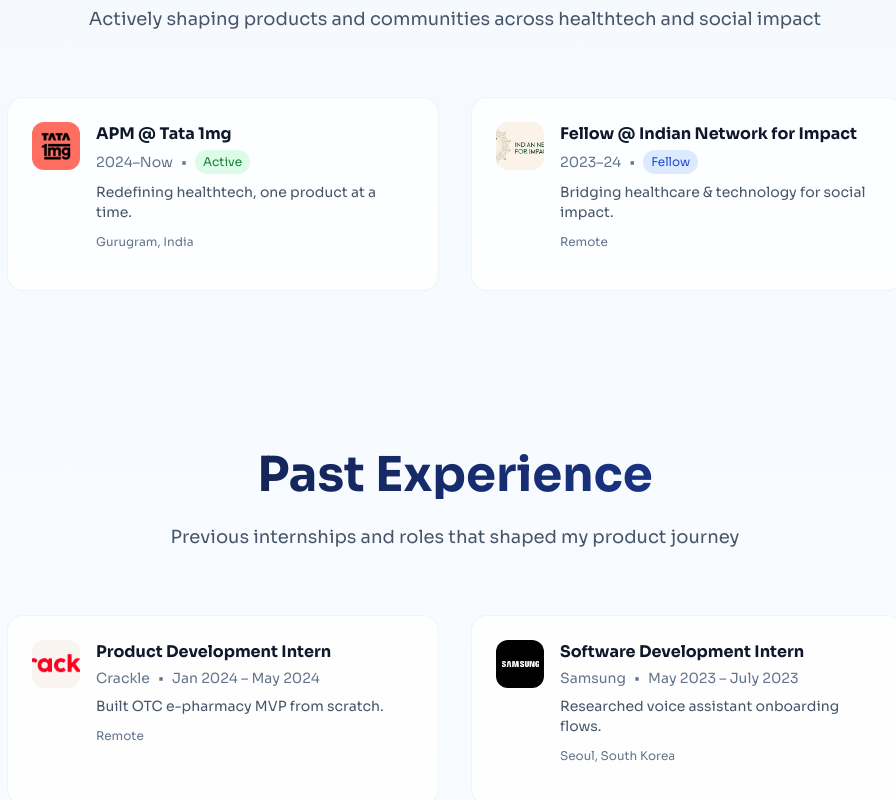
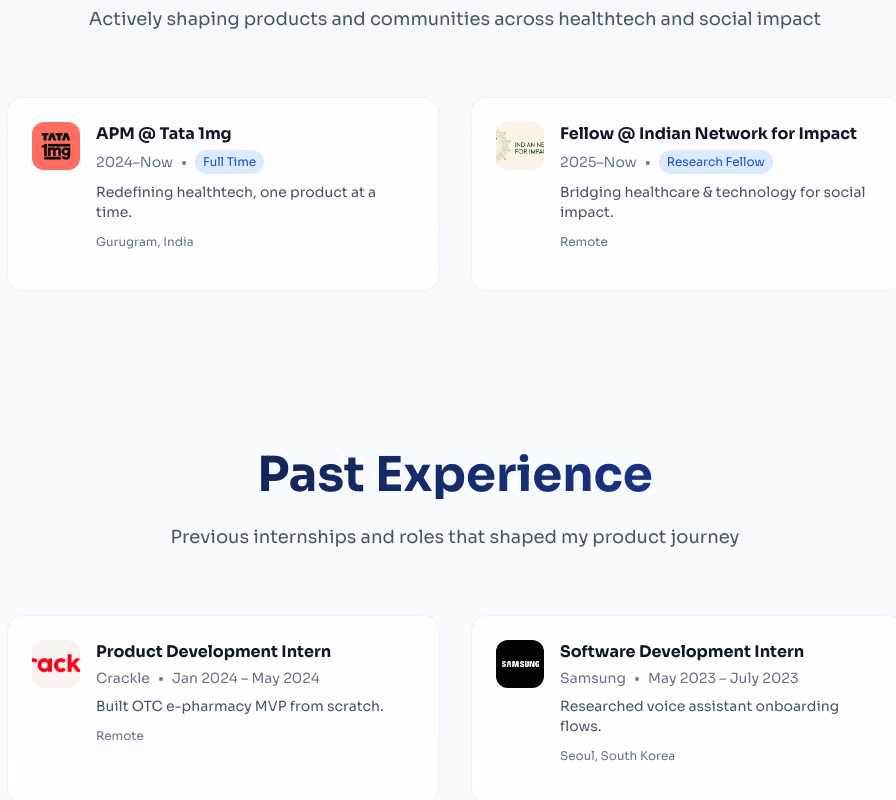
Before and after one commit to AnimeshJhawar/product-playground-stories, a React (Vite) app: page / in a window 1280 px wide. Shown: the part 1849-2649 px from the top of the page, without its empty margins (185-1081 px from the left). Built offline with nearby package versions, Linux system fonts and the light colour scheme.

Commit message:
Update RolesCarousel.tsx

```diff
--- a/src/components/RolesCarousel.tsx
+++ b/src/components/RolesCarousel.tsx
@@ -10,7 +10,7 @@ const roles = [
     logo: "/lovable-uploads/45b571f1-3160-4a68-b4e0-25bd8d7fcb56.png",
     summary: "Redefining healthtech, one product at a time.",
     period: "2024–Now",
-    status: "Active",
+    status: "Full Time",
     location: "Gurugram, India",
     fullDescription: "Leading the complete desktop web experience revamp for lab test bookings, impacting 5M+ users. I'm focused on reimagining how users discover, book, and access their health reports while working on internal order management systems to optimize our supply chain efficiency.",
     achievements: [
@@ -28,12 +28,12 @@ const roles = [
     title: "Fellow @ Indian Network for Impact",
     logo: "/lovable-uploads/f464991b-15e7-4982-ac64-a80948474c26.png",
     summary: "Bridging healthcare & technology for social impact.",
-    period: "2023–24",
-    status: "Fellow",
+    period: "2025–Now",
+    status: "Research Fellow",
     location: "Remote",
-    fullDescription: "Developing Meditelli, a comprehensive POS application designed specifically for rural pharmacies to revolutionize inventory management in underserved healthcare markets. This solution addresses critical gaps in pharmaceutical supply chain management in rural India.",
+    fullDescription: "Developing Meditally, a comprehensive POS application designed specifically for rural pharmacies to revolutionize inventory management in underserved healthcare markets. This solution addresses critical gaps in pharmaceutical supply chain management in rural India.",
     achievements: [
-      "Designed and developed Meditelli POS system for rural pharmacy inventory management",
+      "Designed and developed Meditally POS system for rural pharmacy inventory management",
       "Conducted extensive field research in rural pharmacy operations across 3 states",
       "Built user-friendly interface considering low digital literacy constraints",
       "Implemented offline-first architecture for areas with poor connectivity",
```
